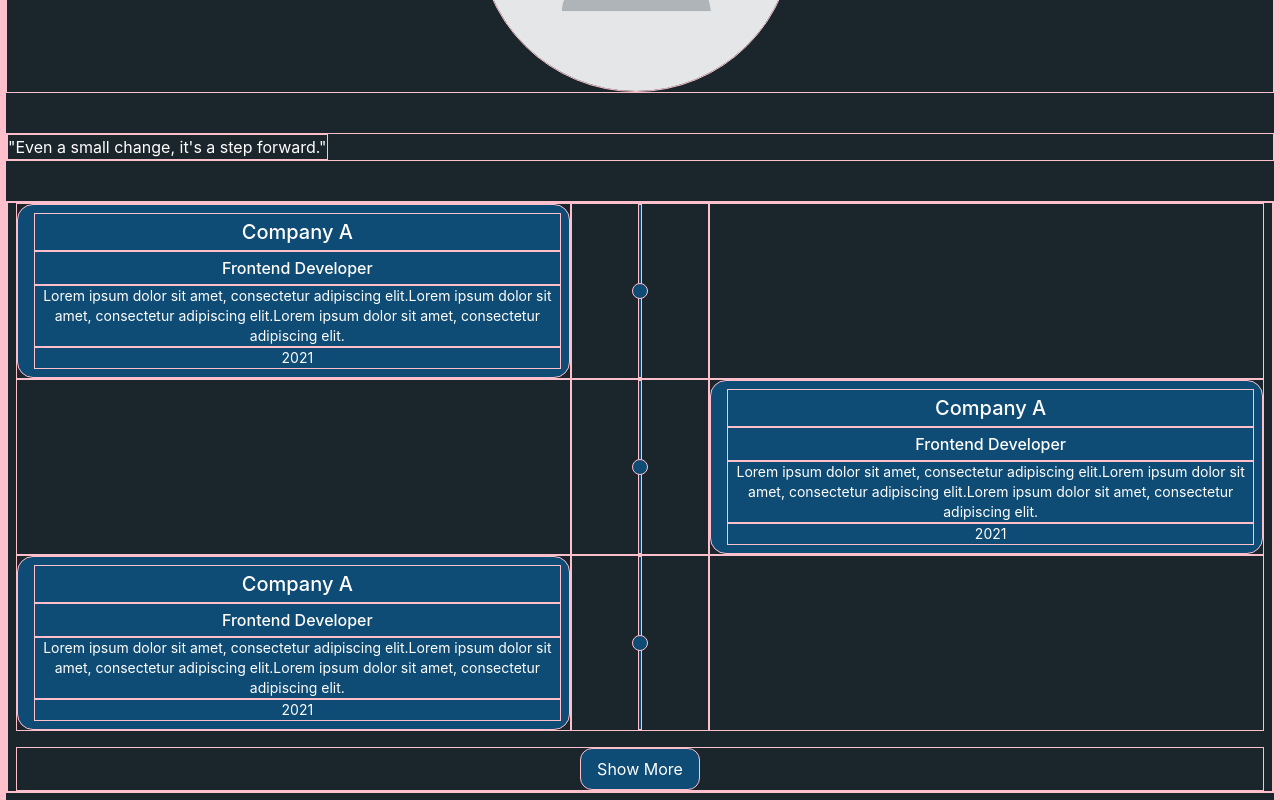
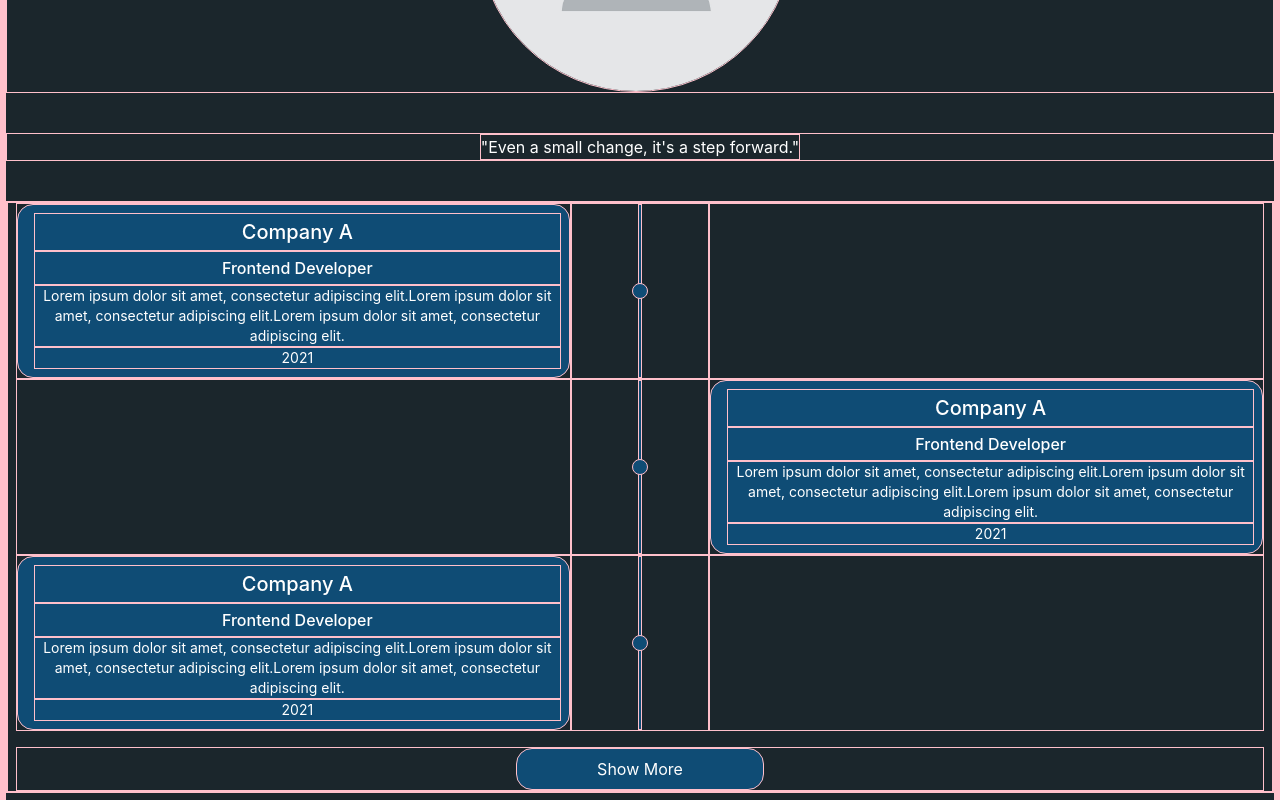
Before and after one commit to haniffaiq/experienced-cv, a React (Create React App) app: page / in a window 1280 px wide. Shown: the part 460-1260 px from the top of the page. Built offline with nearby package versions, Linux system fonts and the light colour scheme.

Commit message:
Testing Automation

```diff
--- a/src/components/Content/Content.js
+++ b/src/components/Content/Content.js
@@ -54,7 +54,7 @@ const Content = () => {
                         Wow, I feel honored that you want to know about me. <br />Come on, I'll help you get to know me better.</p>
                     <img src={profile} alt="Profile" className="w-1/4 h-1/4 mr-2 rounded-full" />
                 </div>
-                <div className="container mx-auto flex items-center justify-between my-10">
+                <div className="container mx-auto flex items-center justify-center my-10">
                     <p className=''>"Even a small change, it's a step forward."</p>
                 </div>
                 <div className="container mx-auto flex items-center justify-between my-10">
--- a/src/components/Timeline/Timeline.js
+++ b/src/components/Timeline/Timeline.js
@@ -33,7 +33,10 @@ const Timeline = ({ experiences }) => {
                                 <div className="h-full w-1 line-component"></div>
                                 <div className="absolute w-4 h-4 rounded-full line-component z-10 text-white text-center"></div>
                             </div>
-                            <div className="col-span-4 w-full h-full"></div>
+
+                            <div className="col-span-4 w-full h-full">
+
+                            </div>
                         </>
                     ) : (
                         <>
@@ -57,14 +60,14 @@ const Timeline = ({ experiences }) => {
             <div className="col-span-9 flex justify-center mt-4">
                 {showAll ? (
                     <button
-                        className="card-component px-4 py-2 rounded-xl"
+                        className="card-component px-20 py-2 rounded-2xl"
                         onClick={handleShowLess}
                     >
                         Show Less
                     </button>
                 ) : (
                     <button
-                        className="card-component px-4 py-2 rounded-xl"
+                        className="card-component px-20 py-2 rounded-2xl "
                         onClick={handleShowMore}
                     >
                         Show More
```
